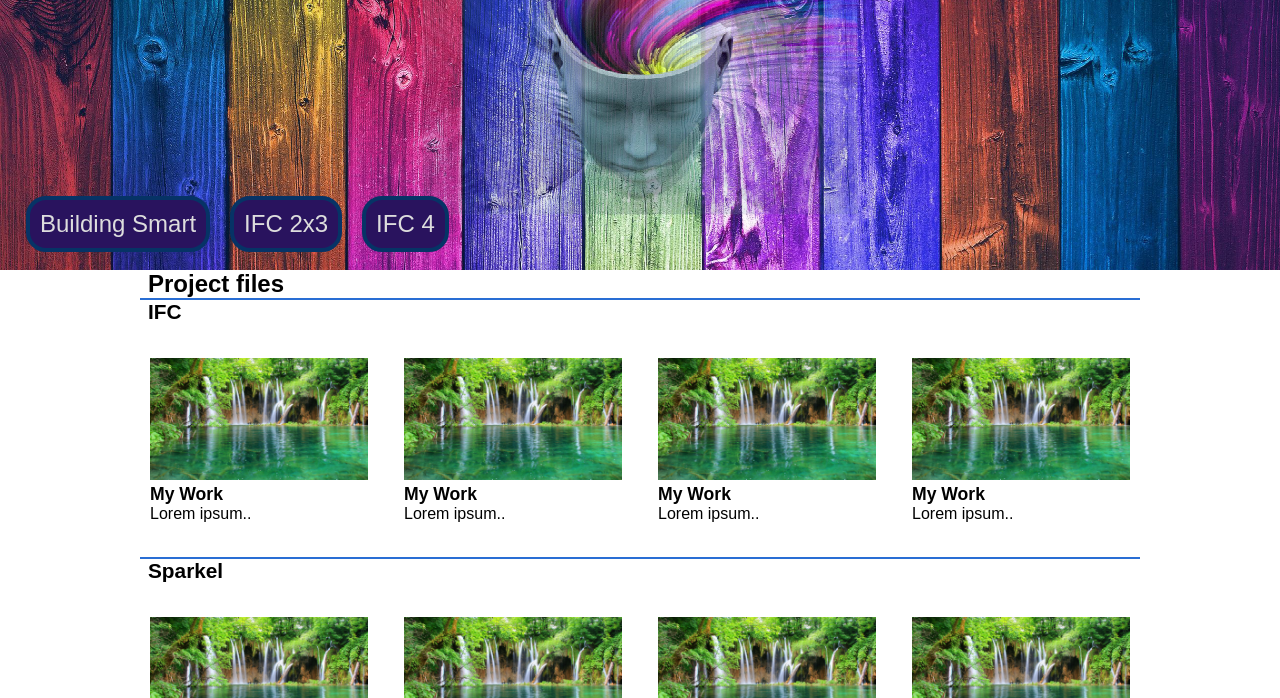
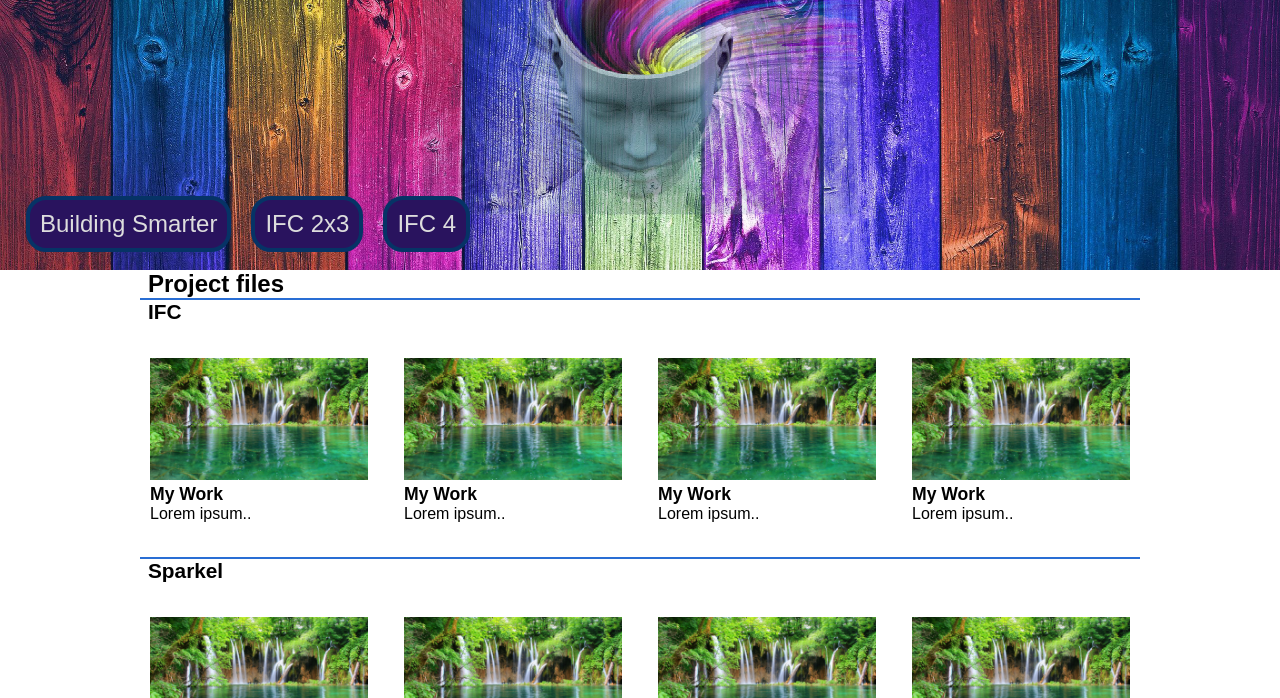
Before and after one commit to BIM-Lord/NewViewer, a website: page index.html in a window 1280 px wide. Shown: the part 102-800 px from the top of the page. Drawn offline with Linux system fonts and the light colour scheme.

Commit message:
Building smarter ny git test

```diff
--- a/index.html
+++ b/index.html
@@ -15,7 +15,7 @@
 
 
       <div class="bottom-left">
-        <a href="https://www.buildingsmart.org/"> <div class="button">Building Smart</div></a>
+        <a href="https://www.buildingsmart.org/"> <div class="button">Building Smarter</div></a>
         <a href="https://standards.buildingsmart.org/IFC/RELEASE/IFC2x3/TC1/HTML/"><div class="button">IFC 2x3</div></a>
         <a href="https://standards.buildingsmart.org/IFC/RELEASE/IFC4/FINAL/HTML/"><div class="button">IFC 4</div></a>
       </div>
```
